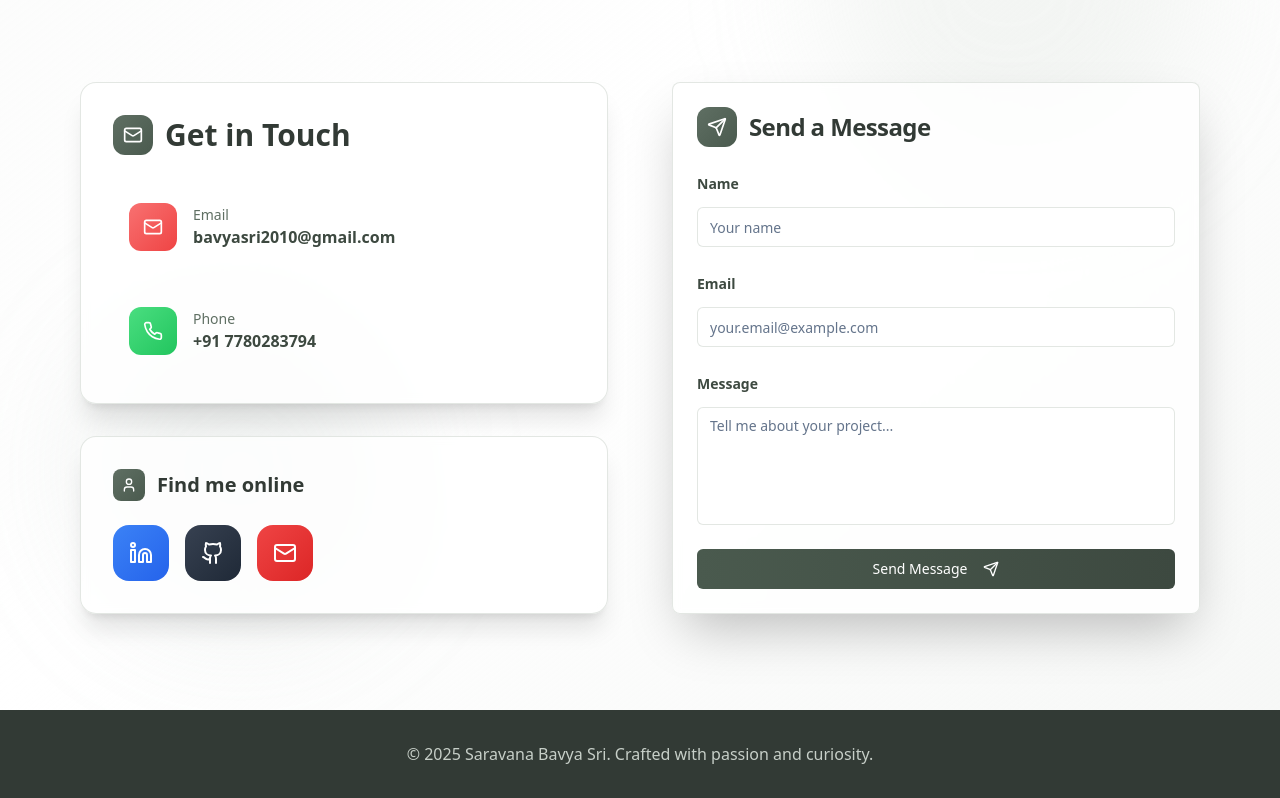
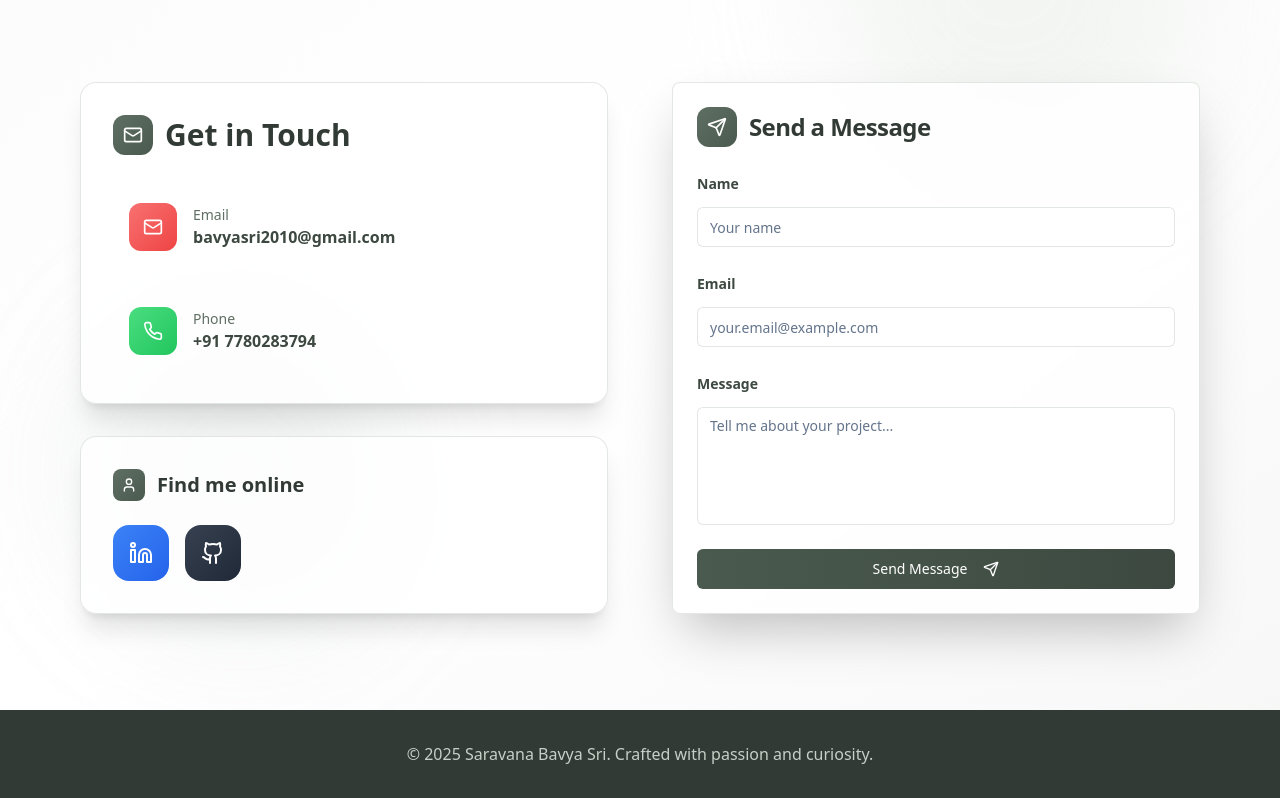
Before and after one commit to Bavya20/bavyasri-portfolio, a React (Vite) app: page / in a window 1280 px wide. Shown: the part 4647-5445 px from the top of the page. Built offline with nearby package versions, Linux system fonts and the light colour scheme.

Commit message:
Remove unnecessary element
Removed the specified element from the contact form.

```diff
--- a/src/components/Contact.tsx
+++ b/src/components/Contact.tsx
@@ -1,4 +1,3 @@
-
 import { useState } from "react";
 import { Card, CardContent, CardHeader, CardTitle } from "@/components/ui/card";
 import { Button } from "@/components/ui/button";
@@ -155,12 +154,6 @@ const Contact = () => {
                   >
                     <Github className="h-6 w-6 group-hover/link:scale-110 transition-transform" />
                   </a>
-                  <a
-                    href="mailto:bavyasri2010@gmail.com"
-                    className="group/link w-14 h-14 bg-gradient-to-br from-red-500 to-red-600 text-white rounded-2xl flex items-center justify-center hover:from-red-600 hover:to-red-700 transition-all duration-300 transform hover:scale-110 hover:shadow-xl"
-                  >
-                    <Mail className="h-6 w-6 group-hover/link:scale-110 transition-transform" />
-                  </a>
                 </div>
               </div>
             </div>
```
